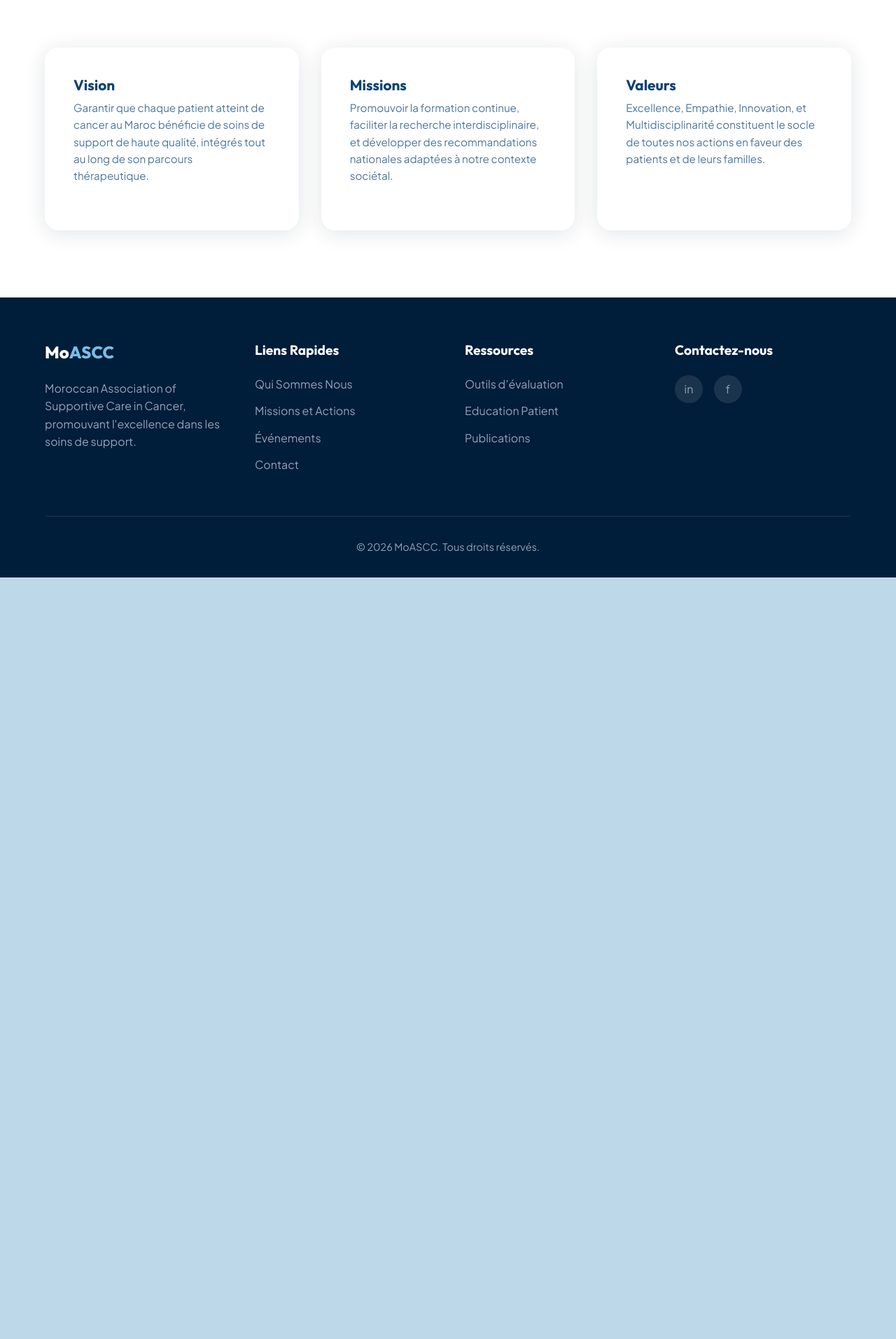
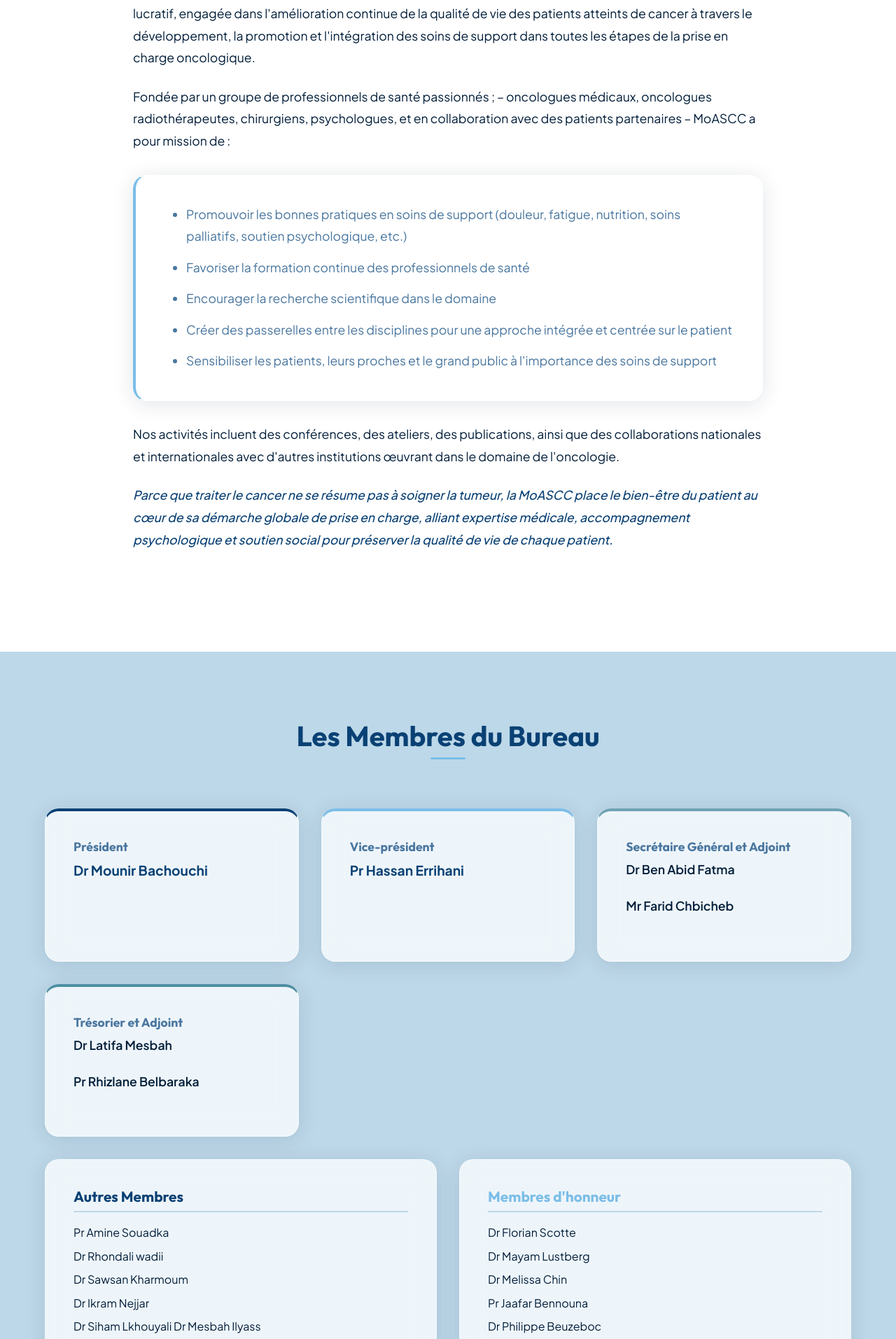
Before and after one commit to doctiplayoffice-spec/moascc-modern, a React (Vite) app: page /#/missions-et-actions in a window 1280 px wide. Shown: the part 647-2560 px from the top of the page at 70% size. Before the commit the page ends 1472 px from the top, so only its background shows below. Built offline with nearby package versions, Linux system fonts and the light colour scheme.

Commit message:
Update Qui Sommes Nous with exact text and bureau list from moascc.org

```diff
--- a/src/pages.jsx
+++ b/src/pages.jsx
@@ -98,26 +98,93 @@
   return (
     <>
       <PageHero
-        title="Qui Sommes Nous ?"
+        title="Missions et Actions"
         emoji="🎯"
-        description="Moroccan Association of Supportive Care in Cancer (MoASCC) est dédiée à la promotion de l'excellence dans les soins de support en oncologie."
+        description="L'Association Marocaine des Soins de Support en Oncologie (MoASCC) est une organisation à but non lucratif, engagée dans l'amélioration continue de la qualité de vie des patients."
       />
+
       <section style={{ backgroundColor: 'var(--white)' }}>
+        <div style={{ maxWidth: '900px', margin: '0 auto', fontSize: '1.1rem', color: 'var(--text)', lineHeight: '1.8' }}>
+          <p style={{ marginBottom: '1.5rem' }}>
+            L'Association Marocaine des Soins de Support en Oncologie (MoASCC) est une organisation à but non lucratif, engagée dans l'amélioration continue de la qualité de vie des patients atteints de cancer à travers le développement, la promotion et l'intégration des soins de support dans toutes les étapes de la prise en charge oncologique.
+          </p>
+
+          <p style={{ marginBottom: '2rem' }}>
+            Fondée par un groupe de professionnels de santé passionnés ; – oncologues médicaux, oncologues radiothérapeutes, chirurgiens, psychologues, et en collaboration avec des patients partenaires – MoASCC a pour mission de :
+          </p>
+
+          <div className="card" style={{ marginBottom: '2rem', borderLeft: '4px solid var(--secondary)' }}>
+            <ul style={{ listStyleType: 'disc', paddingLeft: '2rem', color: 'var(--text-light)', display: 'flex', flexDirection: 'column', gap: '0.8rem' }}>
+              <li>Promouvoir les bonnes pratiques en soins de support (douleur, fatigue, nutrition, soins palliatifs, soutien psychologique, etc.)</li>
+              <li>Favoriser la formation continue des professionnels de santé</li>
+              <li>Encourager la recherche scientifique dans le domaine</li>
+              <li>Créer des passerelles entre les disciplines pour une approche intégrée et centrée sur le patient</li>
+              <li>Sensibiliser les patients, leurs proches et le grand public à l'importance des soins de support</li>
+            </ul>
+          </div>
+
+          <p style={{ marginBottom: '1.5rem' }}>
+            Nos activités incluent des conférences, des ateliers, des publications, ainsi que des collaborations nationales et internationales avec d'autres institutions œuvrant dans le domaine de l'oncologie.
+          </p>
+
+          <p style={{ marginBottom: '3rem', fontWeight: '500', color: 'var(--primary)', fontStyle: 'italic' }}>
+            Parce que traiter le cancer ne se résume pas à soigner la tumeur, la MoASCC place le bien-être du patient au cœur de sa démarche globale de prise en charge, alliant expertise médicale, accompagnement psychologique et soutien social pour préserver la qualité de vie de chaque patient.
+          </p>
+        </div>
+      </section>
+
+      <section id="membres-bureau">
         <div className="section-header">
-          <h2>Notre Vision & Nos Missions</h2>
+          <h2>Les Membres du Bureau</h2>
         </div>
-        <div className="groups-grid">
+
+        <div className="groups-grid" style={{ gridTemplateColumns: 'repeat(auto-fit, minmax(280px, 1fr))' }}>
+          <div className="card" style={{ borderTop: '4px solid var(--primary)' }}>
+            <h3 style={{ fontSize: '1.1rem', color: 'var(--text-light)', marginBottom: '0.5rem' }}>Président</h3>
+            <p style={{ fontSize: '1.2rem', fontWeight: 'bold', color: 'var(--primary)' }}>Dr Mounir Bachouchi</p>
+          </div>
+
+          <div className="card" style={{ borderTop: '4px solid var(--secondary)' }}>
+            <h3 style={{ fontSize: '1.1rem', color: 'var(--text-light)', marginBottom: '0.5rem' }}>Vice-président</h3>
+            <p style={{ fontSize: '1.2rem', fontWeight: 'bold', color: 'var(--primary)' }}>Pr Hassan Errihani</p>
+          </div>
+
+          <div className="card" style={{ borderTop: '4px solid var(--teal)' }}>
+            <h3 style={{ fontSize: '1.1rem', color: 'var(--text-light)', marginBottom: '0.5rem' }}>Secrétaire Général et Adjoint</h3>
+            <p style={{ fontSize: '1.1rem', fontWeight: '600', color: 'var(--text)' }}>Dr Ben Abid Fatma</p>
+            <p style={{ fontSize: '1.1rem', fontWeight: '600', color: 'var(--text)' }}>Mr Farid Chbicheb</p>
+          </div>
+
+          <div className="card" style={{ borderTop: '4px solid var(--primary-light)' }}>
+            <h3 style={{ fontSize: '1.1rem', color: 'var(--text-light)', marginBottom: '0.5rem' }}>Trésorier et Adjoint</h3>
+            <p style={{ fontSize: '1.1rem', fontWeight: '600', color: 'var(--text)' }}>Dr Latifa Mesbah</p>
+            <p style={{ fontSize: '1.1rem', fontWeight: '600', color: 'var(--text)' }}>Pr Rhizlane Belbaraka</p>
+          </div>
+        </div>
+
+        <div className="groups-grid" style={{ marginTop: '2rem', gridTemplateColumns: 'repeat(auto-fit, minmax(350px, 1fr))' }}>
           <div className="card">
-            <h3>Vision</h3>
-            <p>Garantir que chaque patient atteint de cancer au Maroc bénéficie de soins de support de haute qualité, intégrés tout au long de son parcours thérapeutique.</p>
+            <h3 style={{ fontSize: '1.3rem', color: 'var(--primary)', marginBottom: '1rem', borderBottom: '2px solid var(--bg)', paddingBottom: '0.5rem' }}>Autres Membres</h3>
+            <ul style={{ color: 'var(--text)', display: 'flex', flexDirection: 'column', gap: '0.5rem' }}>
+              <li>Pr Amine Souadka</li>
+              <li>Dr Rhondali wadii</li>
+              <li>Dr Sawsan Kharmoum</li>
+              <li>Dr Ikram Nejjar</li>
+              <li>Dr Siham Lkhouyali Dr Mesbah Ilyass</li>
+              <li>Mme Ikram Eseghir</li>
+              <li>Mme Myriam Nciri</li>
+            </ul>
           </div>
+
           <div className="card">
-            <h3>Missions</h3>
-            <p>Promouvoir la formation continue, faciliter la recherche interdisciplinaire, et développer des recommandations nationales adaptées à notre contexte sociétal.</p>
-          </div>
-          <div className="card">
-            <h3>Valeurs</h3>
-            <p>Excellence, Empathie, Innovation, et Multidisciplinarité constituent le socle de toutes nos actions en faveur des patients et de leurs familles.</p>
+            <h3 style={{ fontSize: '1.3rem', color: 'var(--secondary)', marginBottom: '1rem', borderBottom: '2px solid var(--bg)', paddingBottom: '0.5rem' }}>Membres d'honneur</h3>
+            <ul style={{ color: 'var(--text)', display: 'flex', flexDirection: 'column', gap: '0.5rem' }}>
+              <li>Dr Florian Scotte</li>
+              <li>Dr Mayam Lustberg</li>
+              <li>Dr Melissa Chin</li>
+              <li>Pr Jaafar Bennouna</li>
+              <li>Dr Philippe Beuzeboc</li>
+            </ul>
           </div>
         </div>
       </section>
```
